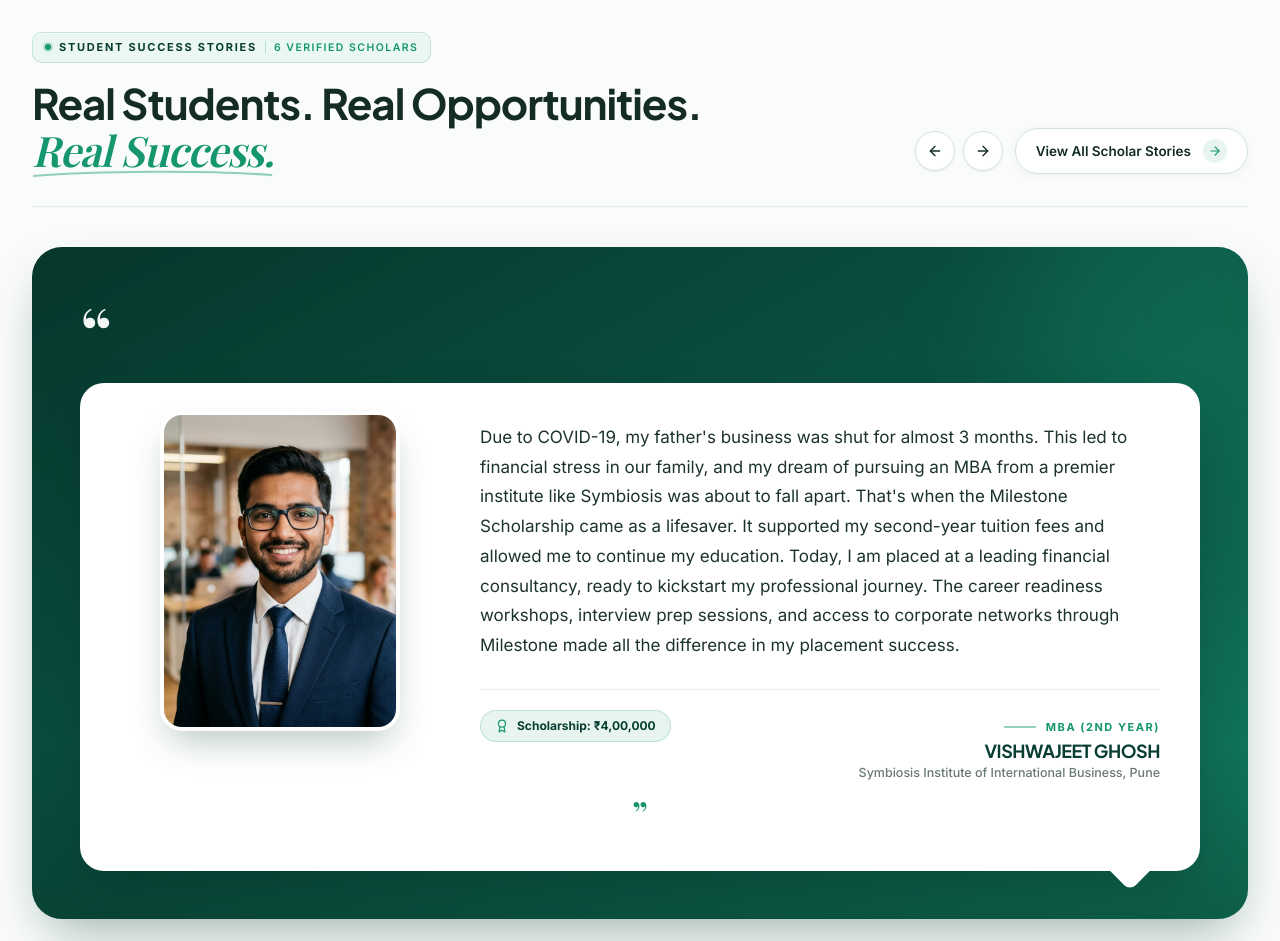
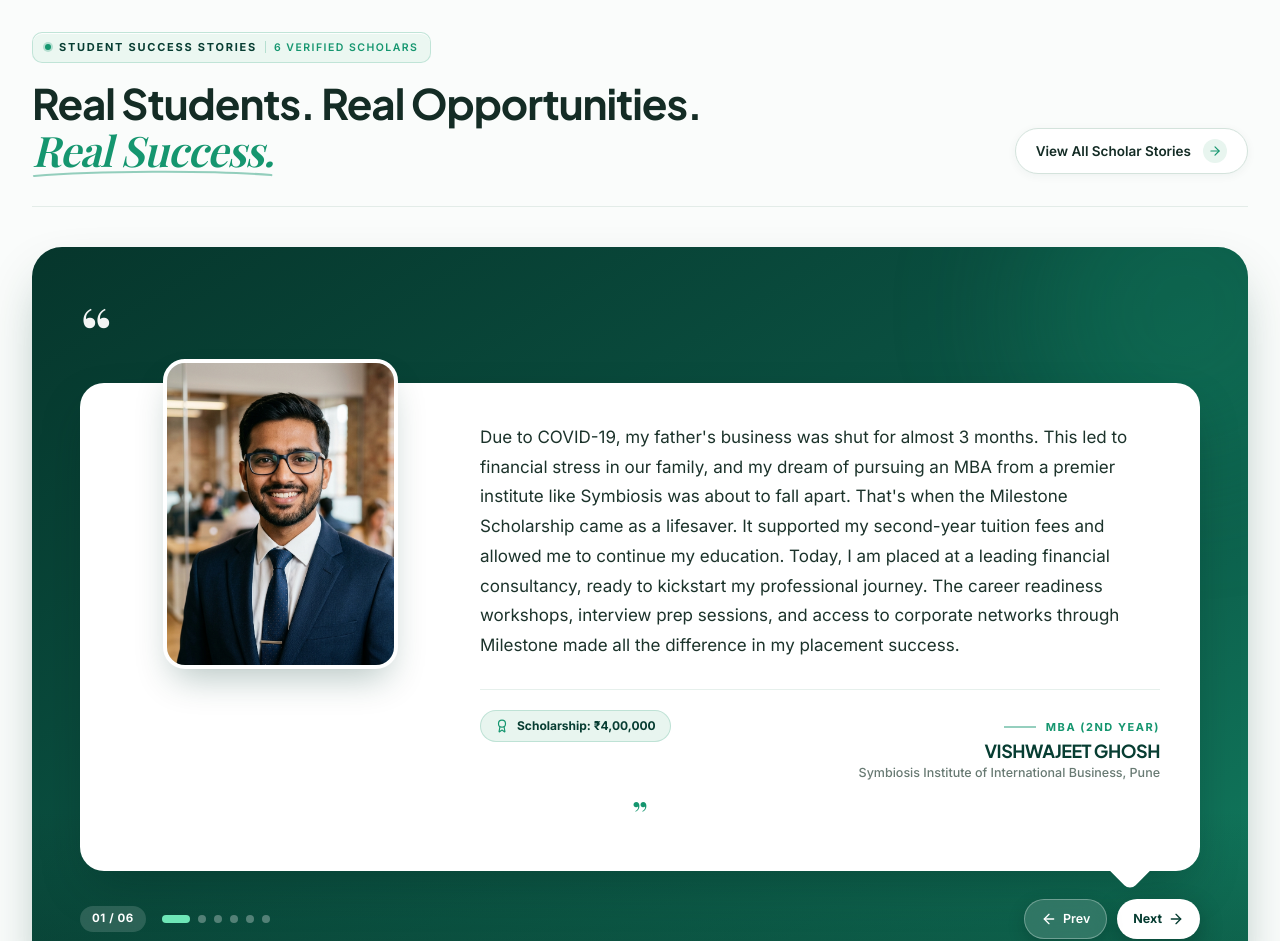
Before and after one commit to mannbond007/milestone, a Next.js app: page / in a window 1280 px wide. Shown: the part 5480-6421 px from the top of the page. Built offline with nearby package versions, Linux system fonts and the light colour scheme; no server answers.

Commit message:
Stabilize testimonial card positioning across all 6 stories and highlight scroll controls

```diff
--- a/src/components/home/success-stories.tsx
+++ b/src/components/home/success-stories.tsx
@@ -77,26 +77,7 @@ export function SuccessStories() {
             </h2>
           </ScrollReveal>
 
-          <ScrollReveal delay={0.08} className="flex items-center gap-3 shrink-0">
-            <div className="flex items-center gap-2">
-              <button
-                type="button"
-                onClick={handlePrev}
-                aria-label="Previous testimonial"
-                className="flex h-10 w-10 items-center justify-center rounded-full border border-[#D4E3DC] bg-white text-[#142C25] shadow-xs transition-all hover:border-[#15966F] hover:text-[#15966F] dark:border-[#1E3B32] dark:bg-[#0D1E19] dark:text-white dark:hover:border-[#34D399] dark:hover:text-[#34D399]"
-              >
-                <ArrowLeft className="h-4 w-4" />
-              </button>
-              <button
-                type="button"
-                onClick={handleNext}
-                aria-label="Next testimonial"
-                className="flex h-10 w-10 items-center justify-center rounded-full border border-[#D4E3DC] bg-white text-[#142C25] shadow-xs transition-all hover:border-[#15966F] hover:text-[#15966F] dark:border-[#1E3B32] dark:bg-[#0D1E19] dark:text-white dark:hover:border-[#34D399] dark:hover:text-[#34D399]"
-              >
-                <ArrowRight className="h-4 w-4" />
-              </button>
-            </div>
-
+          <ScrollReveal delay={0.08} className="shrink-0">
             <Link
               href="/achievers"
               className="group/all inline-flex items-center gap-3 rounded-full border border-[#D4E3DC] bg-white px-5 py-2.5 text-[13.5px] font-semibold text-[#142C25] shadow-[0_2px_10px_rgba(7,61,50,0.05)] transition-all duration-300 hover:-translate-y-0.5 hover:border-[#15966F]/45 hover:text-[#15966F] dark:border-[#1E3B32] dark:bg-[#0D1E19] dark:text-white dark:hover:border-[#34D399]/50 dark:hover:text-[#34D399]"
@@ -109,7 +90,7 @@ export function SuccessStories() {
           </ScrollReveal>
         </div>
 
-        {/* FEATURED SPEECH-BUBBLE TESTIMONIAL SHOWCASE (Matches reference design) */}
+        {/* FEATURED SPEECH-BUBBLE TESTIMONIAL SHOWCASE (Consistent fixed layout across all 6 stories) */}
         <ScrollReveal>
           <div className="relative overflow-hidden rounded-[30px] bg-gradient-to-br from-[#06362C] via-[#0B5343] to-[#127D60] p-6 sm:p-10 lg:p-12 shadow-[0_24px_54px_-16px_rgba(7,61,50,0.42)]">
             {/* Subtle geometric backdrop facet */}
@@ -130,24 +111,24 @@ export function SuccessStories() {
               &ldquo;
             </div>
 
-            {/* White Speech-Bubble Card */}
-            <div className="relative z-10 rounded-[24px] bg-white p-6 shadow-[0_20px_48px_-12px_rgba(4,35,28,0.35)] sm:p-9 lg:p-10 dark:bg-[#0D1E19] dark:border dark:border-[#1E3B32]">
+            {/* White Speech-Bubble Card — Fixed min-height so all 6 testimonials align identically */}
+            <div className="relative z-10 flex min-h-[340px] flex-col justify-between rounded-[24px] bg-white p-6 shadow-[0_20px_48px_-12px_rgba(4,35,28,0.35)] sm:p-9 lg:p-10 dark:bg-[#0D1E19] dark:border dark:border-[#1E3B32]">
               {/* Speech-bubble pointer tail at bottom-right */}
               <div
                 aria-hidden="true"
                 className="absolute -bottom-3.5 right-14 h-7 w-7 rotate-45 rounded-br-md bg-white dark:bg-[#0D1E19] dark:border-r dark:border-b dark:border-[#1E3B32]"
               />
 
-              <div className="grid grid-cols-1 items-center gap-8 md:grid-cols-12 lg:gap-10">
-                {/* Left Overlapping Rounded Portrait Frame */}
+              <div className="grid flex-1 grid-cols-1 items-start gap-8 md:grid-cols-12 lg:gap-10">
+                {/* Left Overlapping Rounded Portrait Frame (Fixed position & dimensions) */}
                 <div className="md:col-span-4 lg:col-span-4">
-                  <div className="relative mx-auto aspect-[3/4] w-full max-w-[240px] overflow-hidden rounded-[22px] border-[4px] border-white bg-[#E8F5EF] shadow-[0_18px_36px_-10px_rgba(7,61,50,0.3)] md:-mt-16 dark:border-[#132E26] dark:bg-[#132E26]">
+                  <div className="relative mx-auto h-[290px] w-[220px] overflow-hidden rounded-[22px] border-[4px] border-white bg-[#E8F5EF] shadow-[0_18px_36px_-10px_rgba(7,61,50,0.3)] md:-mt-16 sm:h-[310px] sm:w-[235px] dark:border-[#132E26] dark:bg-[#132E26]">
                     {activeStory.image ? (
                       <Image
                         src={activeStory.image}
                         alt={activeStory.name}
                         fill
-                        sizes="(max-width: 768px) 240px, 280px"
+                        sizes="240px"
                         className="object-cover object-top"
                       />
                     ) : (
@@ -158,8 +139,8 @@ export function SuccessStories() {
                   </div>
                 </div>
 
-                {/* Right Quote + Scholar Attribution */}
-                <div className="flex flex-col justify-between md:col-span-8 lg:col-span-8">
+                {/* Right Quote + Scholar Attribution (Consistent top-to-bottom alignment) */}
+                <div className="flex h-full min-h-[245px] flex-col justify-between md:col-span-8 lg:col-span-8">
                   <blockquote className="text-[15.5px] leading-[1.75] text-[#1C332B] sm:text-[17px] dark:text-[#E2EFEA]">
                     {activeStory.fullStory || activeStory.quote.replace(/\.\.\.\s*Read More$/, "")}
                   </blockquote>
@@ -193,6 +174,49 @@ export function SuccessStories() {
                 className="mt-3 text-center font-serif text-4xl leading-none text-[#15966F] dark:text-[#34D399]"
               >
                 &rdquo;
+              </div>
+            </div>
+
+            {/* Highlighted Testimonial Scroll Controls inside bottom of showcase */}
+            <div className="relative z-10 mt-7 flex items-center justify-between gap-4">
+              <div className="flex items-center gap-2">
+                <span className="mr-2 rounded-full bg-white/15 px-3 py-1 text-[11.5px] font-bold tracking-wider text-white backdrop-blur-sm">
+                  0{activeIndex + 1} / 0{stories.length}
+                </span>
+                {stories.map((s, idx) => (
+                  <button
+                    key={s.id}
+                    type="button"
+                    onClick={() => setActiveIndex(idx)}
+                    aria-label={`View testimonial from ${s.name}`}
+                    className={`h-2 rounded-full transition-all duration-300 ${
+                      idx === activeIndex
+                        ? "w-7 bg-[#6EE7B7]"
+                        : "w-2 bg-white/30 hover:bg-white/60"
+                    }`}
+                  />
+                ))}
+              </div>
+
+              <div className="flex items-center gap-2.5">
+                <button
+                  type="button"
+                  onClick={handlePrev}
+                  aria-label="Previous testimonial"
+                  className="inline-flex h-10 items-center gap-1.5 rounded-full border border-white/30 bg-white/15 px-4 text-[12.5px] font-semibold text-white shadow-[0_6px_16px_rgba(4,35,28,0.28)] backdrop-blur-md transition-all duration-200 hover:-translate-x-0.5 hover:bg-white hover:text-[#073D32]"
+                >
+                  <ArrowLeft className="h-4 w-4" />
+                  <span className="hidden sm:inline">Prev</span>
+                </button>
+                <button
+                  type="button"
+                  onClick={handleNext}
+                  aria-label="Next testimonial"
+                  className="inline-flex h-10 items-center gap-1.5 rounded-full bg-white px-4 text-[12.5px] font-bold text-[#073D32] shadow-[0_8px_22px_rgba(4,35,28,0.38)] transition-all duration-200 hover:translate-x-0.5 hover:bg-[#A7F3D0]"
+                >
+                  <span className="hidden sm:inline">Next</span>
+                  <ArrowRight className="h-4 w-4" />
+                </button>
               </div>
             </div>
           </div>
```
